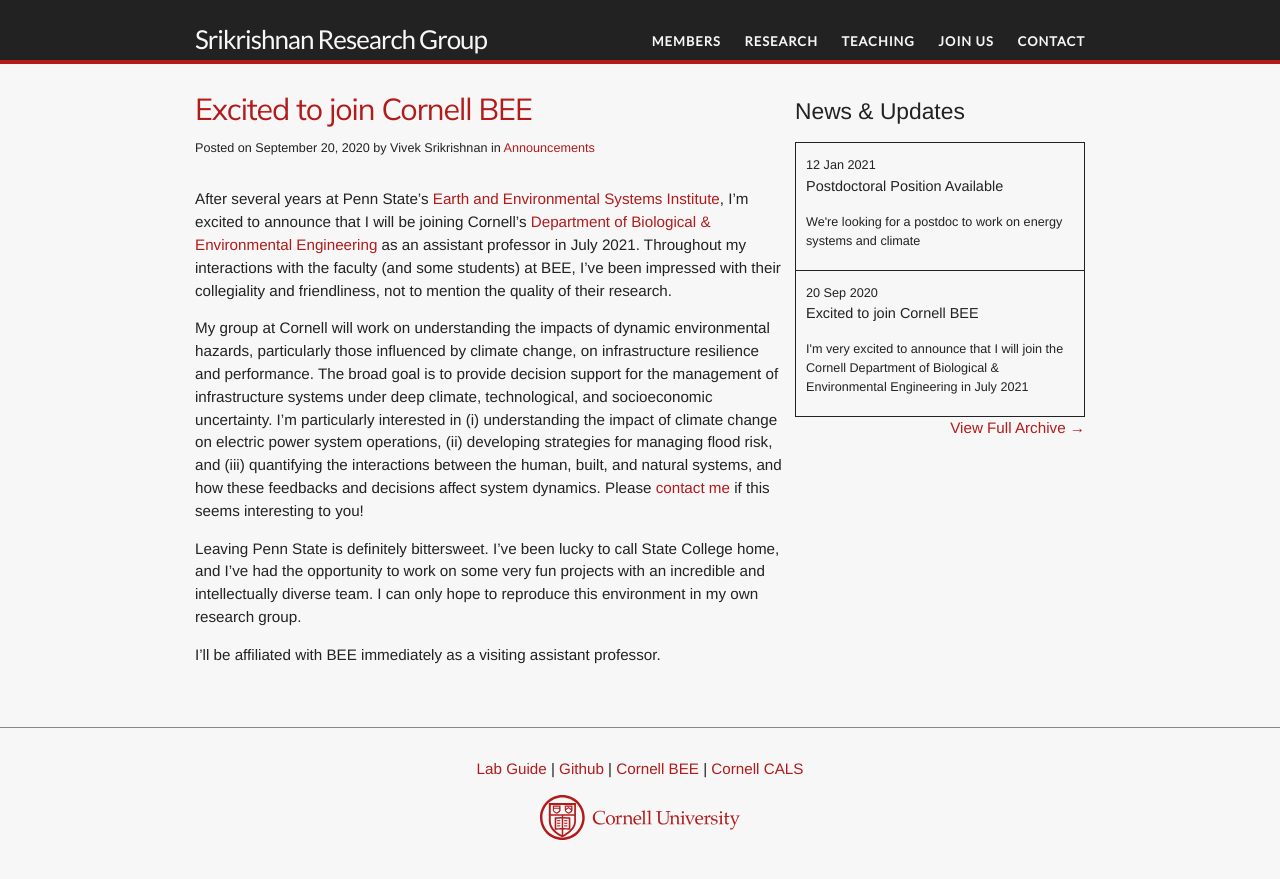
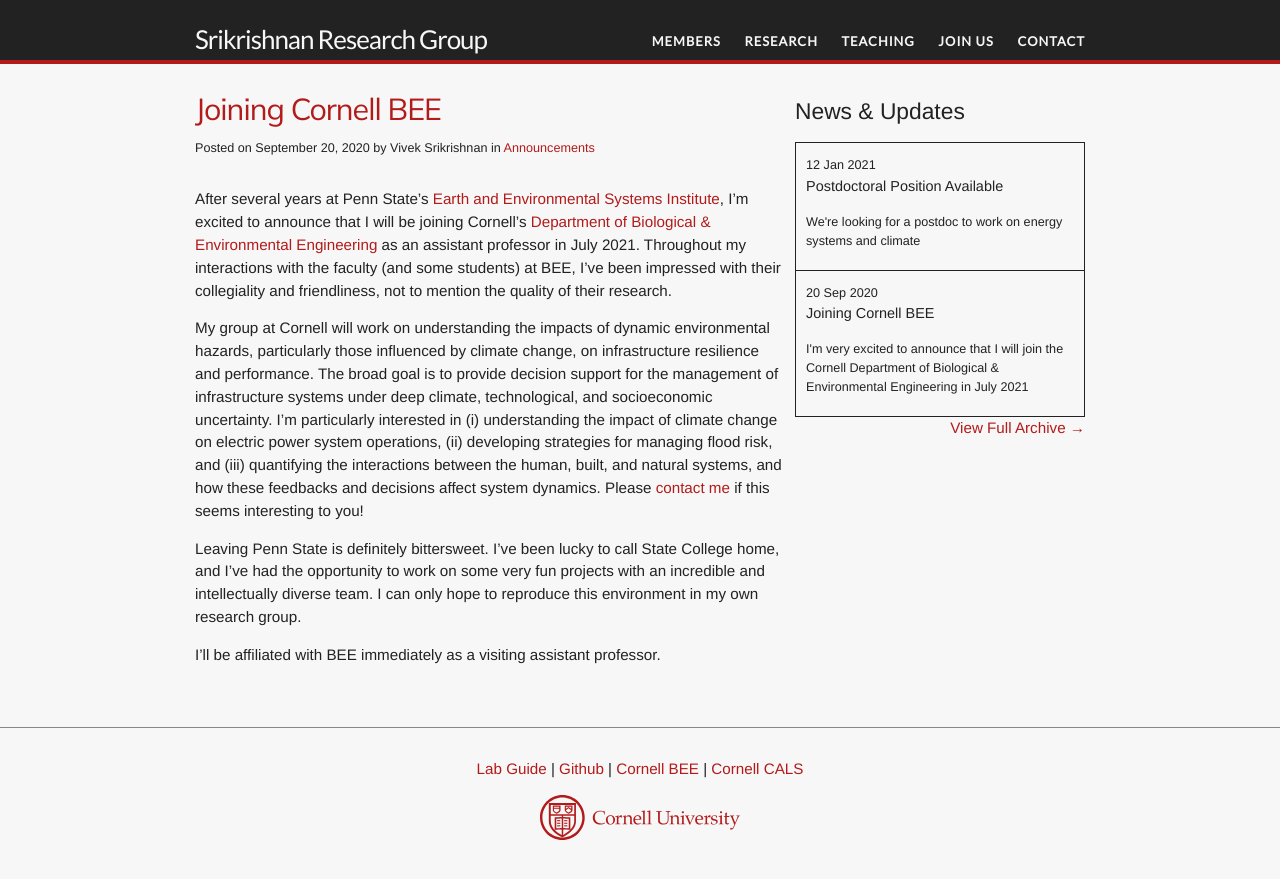
Before and after one commit to svmiller/svmiller.github.io, a Jekyll site: the page built from _posts/2020-09-20-join-cornell.md, in a window 1280 px wide. Shown: the top 879 px of the page. Built offline with Jekyll 4.4.1, drawn with Linux system fonts in a browser that asks for light colours; nearby versions of some CDN libraries; some web fonts are replaced.

Commit message:
change headline

```diff
--- a/_posts/2020-09-20-join-cornell.md
+++ b/_posts/2020-09-20-join-cornell.md
@@ -1,5 +1,5 @@
 ---
-title: "Excited to join Cornell BEE"
+title: "Joining Cornell BEE"
 subtitle: "I'm very excited to announce that I will join the Cornell Department of Biological & Environmental Engineering in July 2021"
 author: Vivek Srikrishnan
 tags: news
```
